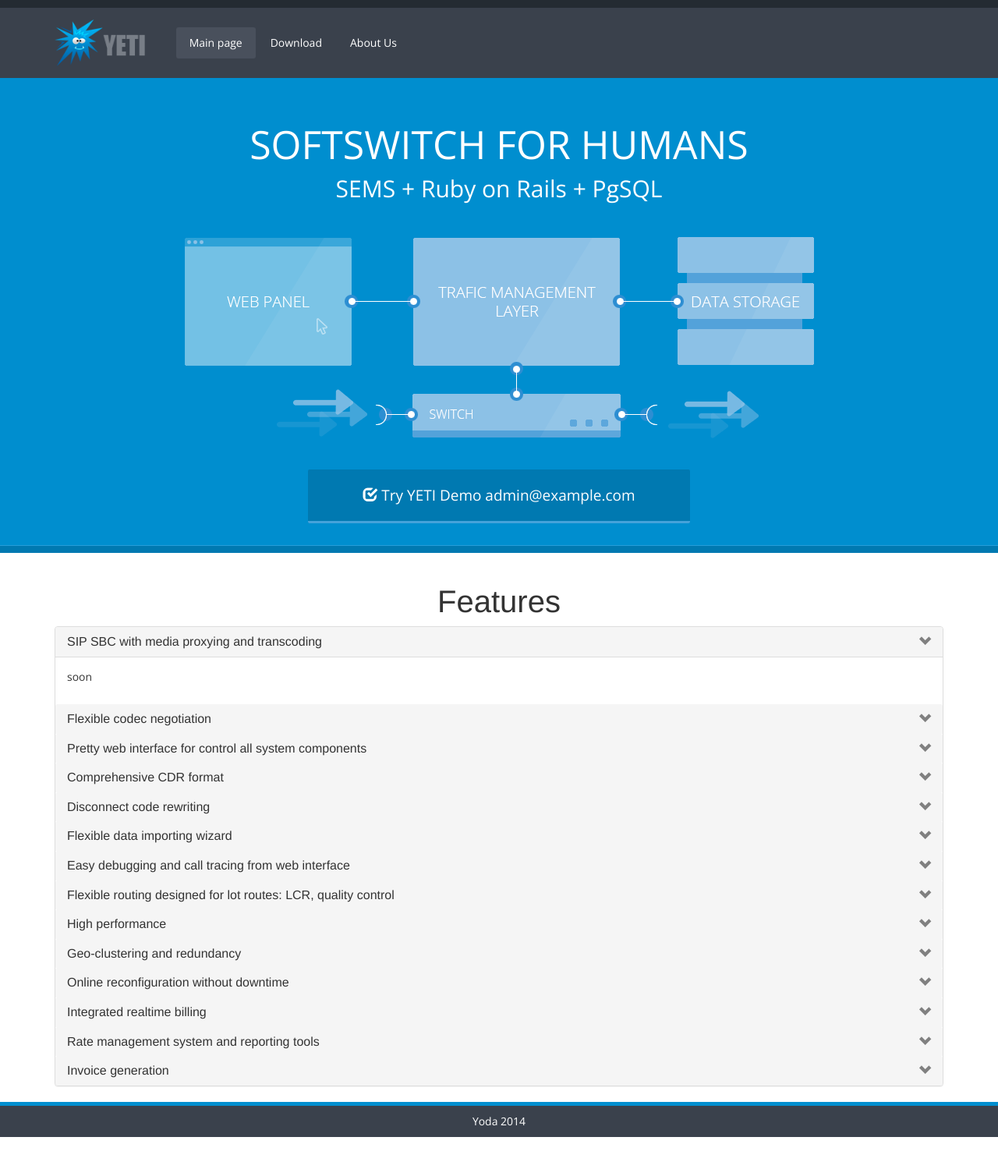
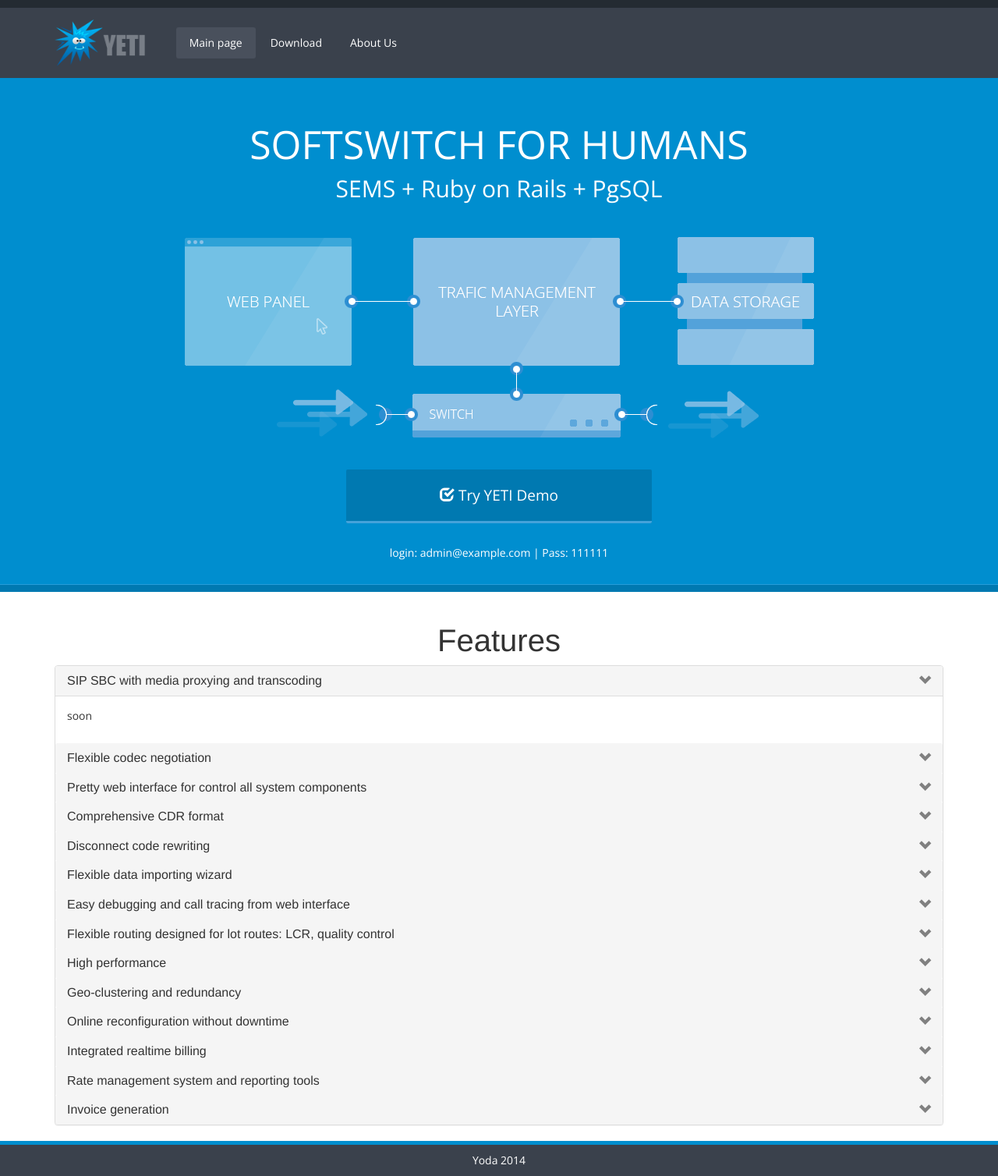
Before and after one commit to yeti-switch/yeti-switch.github.io, a Jekyll site: the page built from index.html, in a window 1280 px wide. Shown: the whole page at 78% size. Built offline with Jekyll 4.4.1, drawn with Linux system fonts in a browser that asks for light colours; Markdown is read by kramdown in place of the engine named in the settings; before the commit the page ends 1458 px from its top, so only the background shows below that.

Commit message:
add login info block

```diff
--- a/_includes/yeti.html
+++ b/_includes/yeti.html
@@ -10,7 +10,10 @@
               <img src="img/m_img.png">
           </div>
           <div class="main_button">
-            <a href="#"> <span class="glyphicon glyphicon-check"></span> Try YETI Demo admin@example.com</a>
+            <a href="#"> <span class="glyphicon glyphicon-check"></span> Try YETI Demo</a>
+          </div>
+          <div class="login_info">
+              login: admin@example.com | Pass: 111111
           </div>
       </div>
   </div>
--- a/css/my.css
+++ b/css/my.css
@@ -201,7 +201,7 @@
 }
 .main_button a {
     color: #ffffff;
-    padding: 20px 70px;
+    padding: 20px 120px;
     background-color: #0079B1;
     font-size: 19px;
     font-weight: 300;
@@ -219,7 +219,11 @@
     background-color: #005075;
     text-decoration: none;
 }
-
+.login_info {
+    text-align: center;
+    color: #FFFFFF;
+    padding-top: 30px
+}
 
 @media (max-width: 992px) {
     .main_menu {
```
